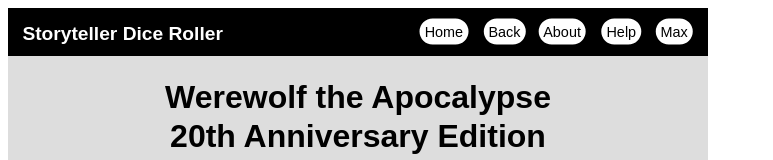
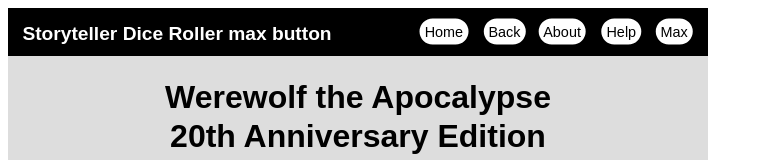
Before and after one commit to rcosgrove/storyteller-dice-roller, a plain HTML site: page WtA20-roller.html in a window 1280 px wide. Shown: the top 160 px of the page, without its empty margins (0-773 px from the left). Drawn offline with Linux system fonts and the light colour scheme; a web font is replaced by a local one.

Commit message:
Update WtA20-roller.html

```diff
--- a/WtA20-roller.html
+++ b/WtA20-roller.html
@@ -25,7 +25,7 @@
     <div class="wrapper">
         <div class="topnav">
             <div style="float:left;align-content:center;">
-                <h4>Storyteller Dice Roller</h4>
+                <h4>Storyteller Dice Roller max button</h4>
             </div>
 
             <div>
```
